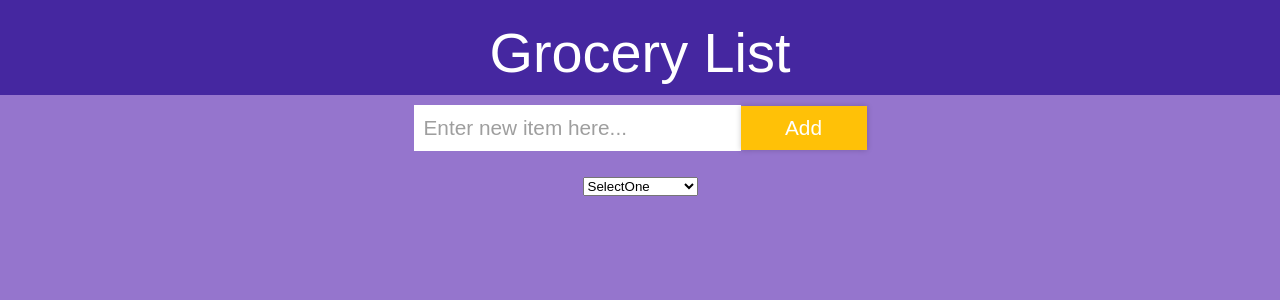
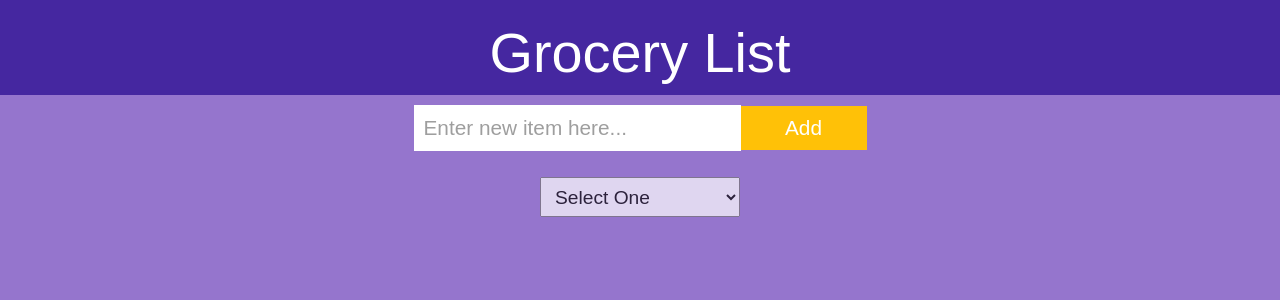
Before and after one commit to yidanxu92/GroceryList, a React (Create React App) app: page / in a window 1280 px wide. Shown: the top 300 px of the page. Built offline with nearby package versions, Linux system fonts and the light colour scheme.

Commit message:
Added input validation, local storage, alert for repeated item

```diff
--- a/src/App.js
+++ b/src/App.js
@@ -12,8 +12,21 @@ const App = () =>{
     const [thisList, setThisList] = useState( [])
 
     const addItem=(userInput) => {
+        userInput = userInput.toUpperCase();
         let copy = [...thisList];
-        copy = [...copy, {itemId:thisList.length,itemName:userInput,itemQuantity:1,itemSelected:false}];
+        const itemNameExist= (item) => item.itemName === userInput;
+        if (copy.some(itemNameExist)){
+            alert("This item already exists.");
+            copy.find(x=>x.itemName === userInput).itemQuantity++;
+        }
+        else{
+            copy = [...copy, {itemId:thisList.length,itemName:userInput,itemQuantity:1,itemSelected:false}];
+            localStorage.setItem(thisList.length.toString(),userInput);
+            console.log ("current localStorage :", localStorage.getItem(thisList.length.toString()));
+        }
+
+
+
         setThisList(copy);
 
     }
--- a/src/components/DataInput/index.css
+++ b/src/components/DataInput/index.css
@@ -21,18 +21,14 @@ form{
 
 .submission-line_input:focus {
     outline: none;
-    -webkit-box-shadow: 0px 0px 6px 0px rgba(0,0,0,0.2);
-    -moz-box-shadow: 0px 0px 6px 0px rgba(0,0,0,0.2);
-    box-shadow: 0px 0px 6px 0px rgba(0,0,0,0.2);
+
 }
 
 .submission-line_btn {
     height: 44px;
     width: 10%;
     background: #FFC107;
-    -webkit-box-shadow: 0px 0px 6px 0px rgba(0,0,0,0.2);
-    -moz-box-shadow: 0px 0px 6px 0px rgba(0,0,0,0.2);
-    box-shadow: 0px 0px 6px 0px rgba(0,0,0,0.2);
+
     border: none;
     font-size: 1.3rem;
     color: #fff;
--- a/src/components/DataInput/index.js
+++ b/src/components/DataInput/index.js
@@ -6,11 +6,9 @@ const DataInput =({addItem})=>{
     const [userInput,setUserInput] = useState('');
 
     const handleChange = (e) =>{
-
-        if(e.currentTarget.value !== ""){
+        const re = /^[A-Za-z0-9 \-\.\?\!]+$/;
+        if (e.target.value === "" || re.test(e.target.value))
             setUserInput(e.currentTarget.value)
-        }
-
     }
 
     const handleSubmit = (e) =>{
--- a/src/components/SelectionBar/index.css
+++ b/src/components/SelectionBar/index.css
@@ -1,5 +1,17 @@
 .sort-table {
-    display: flex;
+    margin:auto;
+    padding-bottom: 5px;
+    display:flex;
     justify-content: center;
     align-items: center;
 }
+
+
+.sort-by{
+    width: 200px;
+    height: 40px;
+    cursor: pointer;
+    font-size:1.2rem;
+    padding-left:10px;
+    opacity:.7
+}
--- a/src/components/SelectionBar/index.js
+++ b/src/components/SelectionBar/index.js
@@ -14,7 +14,7 @@ function SelectionBar({sortArray}){
     return(
             <div className="sort-table">
                 <select className="sort-by" onChange={ (e) => setSortType(e.target.value)}>
-                    <option value="">SelectOne</option>
+                    <option value="">Select One</option>
                     <option value="Unfinished to Finished" onClick ={useEffect}>Unfinished First</option>
                 </select>
             </div>
```
